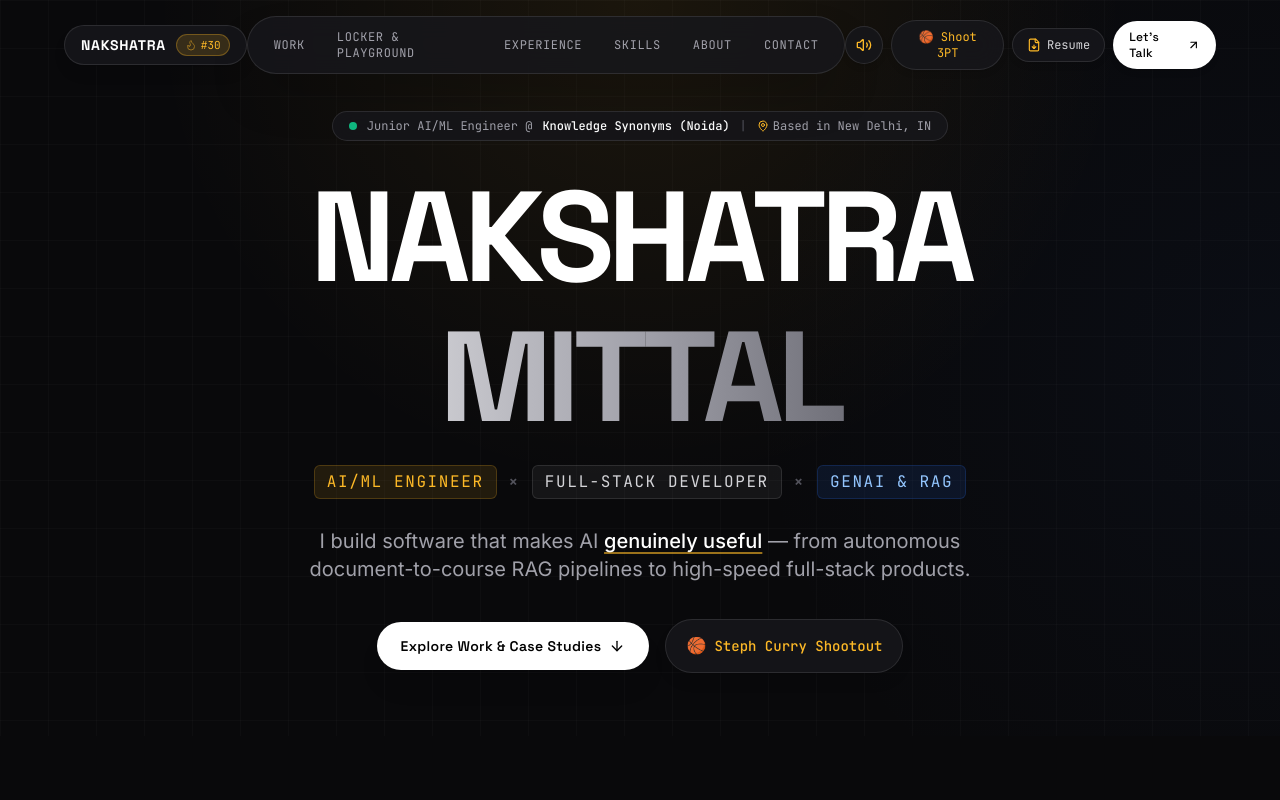
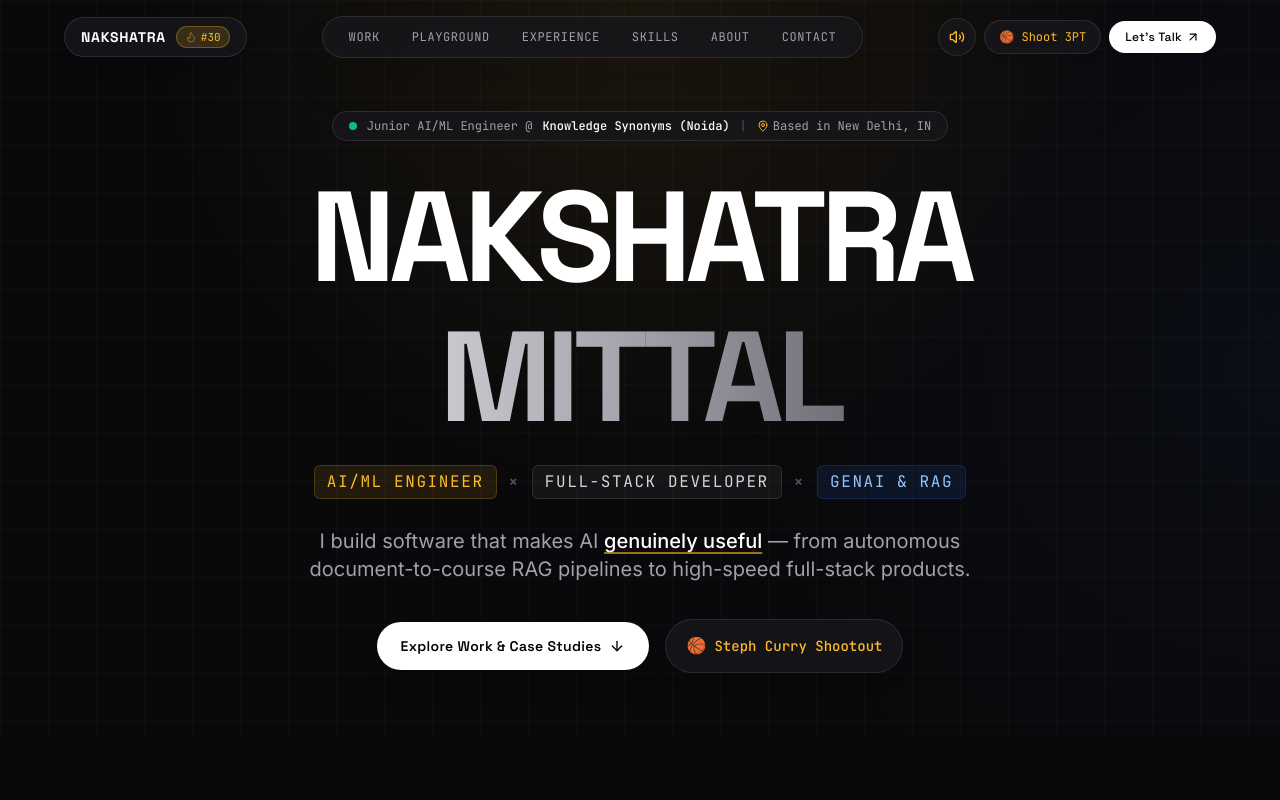
Before and after one commit to nakshatrxx/portfolio, a React (Vite) app: page / in a window 1280 px wide. Shown: the top 800 px of the page. Built offline with nearby package versions, Linux system fonts and the light colour scheme.

Commit message:
fix: clean navbar layout and keep resume download in contact section

```diff
--- a/src/components/layout/Navbar.jsx
+++ b/src/components/layout/Navbar.jsx
@@ -1,6 +1,6 @@
 import React, { useState, useEffect } from 'react';
 import { motion, AnimatePresence } from 'framer-motion';
-import { Volume2, VolumeX, Menu, X, ArrowUpRight, Flame, FileDown } from 'lucide-react';
+import { Volume2, VolumeX, Menu, X, ArrowUpRight, Flame } from 'lucide-react';
 import { sounds } from '../../utils/soundEffects';
 
 export const Navbar = ({ onOpenPlayground, soundActive, setSoundActive }) => {
@@ -23,7 +23,7 @@ export const Navbar = ({ onOpenPlayground, soundActive, setSoundActive }) => {
 
   const navLinks = [
     { label: "Work", href: "#work" },
-    { label: "Locker & Playground", href: "#playground" },
+    { label: "Playground", href: "#playground" },
     { label: "Experience", href: "#experience" },
     { label: "Skills", href: "#skills" },
     { label: "About", href: "#about" },
@@ -32,39 +32,39 @@ export const Navbar = ({ onOpenPlayground, soundActive, setSoundActive }) => {
 
   return (
     <header className="fixed top-0 left-0 right-0 z-40 px-4 sm:px-8 pt-4 pb-2 pointer-events-none transition-all duration-300">
-      <div className="max-w-6xl mx-auto flex items-center justify-between pointer-events-auto">
+      <div className="max-w-6xl mx-auto flex items-center justify-between pointer-events-auto gap-3">
 
         {/* Brand Logo & Curry #30 Badge */}
         <a
           href="#"
           onClick={() => sounds.playClick()}
-          className="group flex items-center gap-2.5 px-4 py-2 rounded-full glass-pill border border-white/10 hover:border-curry-gold/40 transition-all duration-300 shadow-lg"
+          className="group flex items-center gap-2.5 px-4 py-2 rounded-full glass-pill border border-white/10 hover:border-curry-gold/40 transition-all duration-300 shadow-lg shrink-0"
         >
-          <span className="font-display font-bold text-sm tracking-wider uppercase text-white group-hover:text-curry-gold transition-colors">
+          <span className="font-display font-bold text-sm tracking-wider uppercase text-white group-hover:text-curry-gold transition-colors whitespace-nowrap">
             Nakshatra
           </span>
-          <span className="flex items-center gap-1 text-[11px] font-mono px-2 py-0.5 rounded-full bg-curry-gold/15 text-curry-gold border border-curry-gold/30 group-hover:bg-curry-gold group-hover:text-black transition-all">
+          <span className="flex items-center gap-1 text-[11px] font-mono px-2 py-0.5 rounded-full bg-curry-gold/15 text-curry-gold border border-curry-gold/30 group-hover:bg-curry-gold group-hover:text-black transition-all shrink-0">
             <Flame className="w-3 h-3 animate-pulse" />
             <span>#30</span>
           </span>
         </a>
 
         {/* Desktop Navigation Pill */}
-        <nav className="hidden md:flex items-center gap-1 px-3 py-1.5 rounded-full glass-pill border border-white/10 shadow-2xl">
+        <nav className="hidden md:flex items-center gap-1 px-3 py-1.5 rounded-full glass-pill border border-white/10 shadow-2xl shrink-0">
           {navLinks.map((link) => (
             <a
               key={link.label}
               href={link.href}
               onClick={() => sounds.playClick()}
-              className="px-3.5 py-1.5 text-xs uppercase tracking-wider font-mono text-zinc-400 hover:text-white hover:bg-white/5 rounded-full transition-all duration-200"
+              className="px-3.5 py-1.5 text-xs uppercase tracking-wider font-mono text-zinc-400 hover:text-white hover:bg-white/5 rounded-full transition-all duration-200 whitespace-nowrap"
             >
               {link.label}
             </a>
           ))}
         </nav>
 
-        {/* Actions (Sound toggle + 3PT Game trigger + Resume + Contact) */}
-        <div className="flex items-center gap-2">
+        {/* Actions (Sound toggle + 3PT Game trigger + Contact) */}
+        <div className="flex items-center gap-2 shrink-0">
           {/* Sound Toggle Button */}
           <button
             onClick={toggleAudio}
@@ -82,28 +82,16 @@ export const Navbar = ({ onOpenPlayground, soundActive, setSoundActive }) => {
               const el = document.getElementById('playground');
               if (el) el.scrollIntoView({ behavior: 'smooth' });
             }}
-            className="hidden sm:flex items-center gap-1.5 px-3.5 py-2 rounded-full glass-pill border border-curry-gold/30 bg-curry-gold/10 hover:bg-curry-gold/20 text-curry-gold font-mono text-xs transition-all shadow-md"
+            className="hidden sm:flex items-center gap-1.5 px-3.5 py-2 rounded-full glass-pill border border-curry-gold/30 bg-curry-gold/10 hover:bg-curry-gold/20 text-curry-gold font-mono text-xs transition-all shadow-md whitespace-nowrap"
           >
             <span>🏀 Shoot 3PT</span>
           </button>
-
-          {/* Resume CTA */}
-          <a
-            href="/Nakshatra_Mittal_Resume.pdf"
-            target="_blank"
-            rel="noopener noreferrer"
-            onClick={() => sounds.playClick()}
-            className="hidden lg:flex items-center gap-1.5 px-3.5 py-2 rounded-full glass-pill border border-white/10 hover:border-curry-gold/50 text-zinc-300 hover:text-white font-mono text-xs transition-all shadow-md"
-          >
-            <FileDown className="w-3.5 h-3.5 text-curry-gold" />
-            <span>Resume</span>
-          </a>
 
           {/* Contact CTA */}
           <a
             href="#contact"
             onClick={() => sounds.playClick()}
-            className="flex items-center gap-1 px-4 py-2 rounded-full bg-white text-black hover:bg-curry-gold font-display font-medium text-xs tracking-wide transition-all duration-300 shadow-md"
+            className="flex items-center gap-1 px-4 py-2 rounded-full bg-white text-black hover:bg-curry-gold font-display font-medium text-xs tracking-wide transition-all duration-300 shadow-md whitespace-nowrap"
           >
             <span>Let's Talk</span>
             <ArrowUpRight className="w-3.5 h-3.5" />
```
